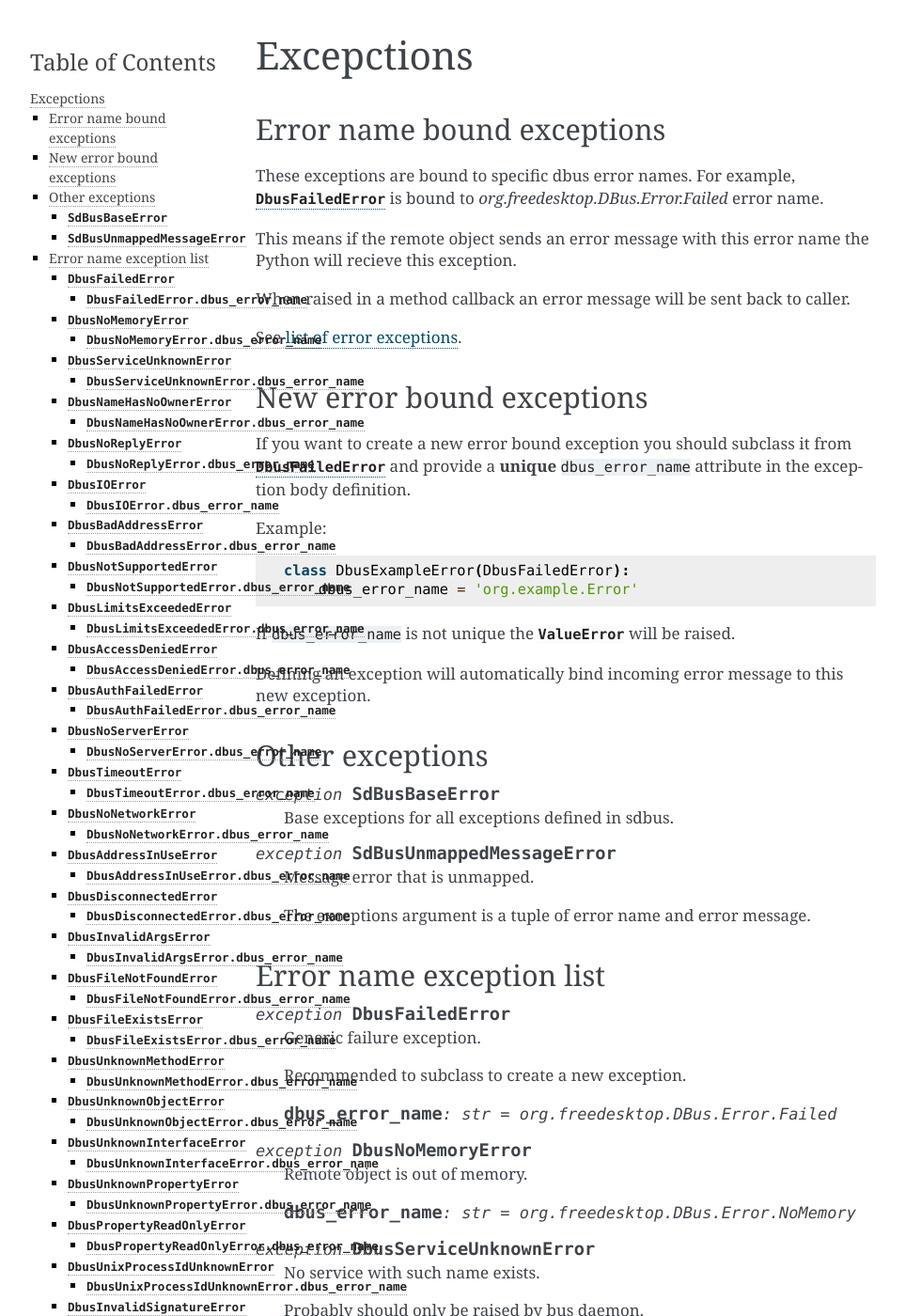
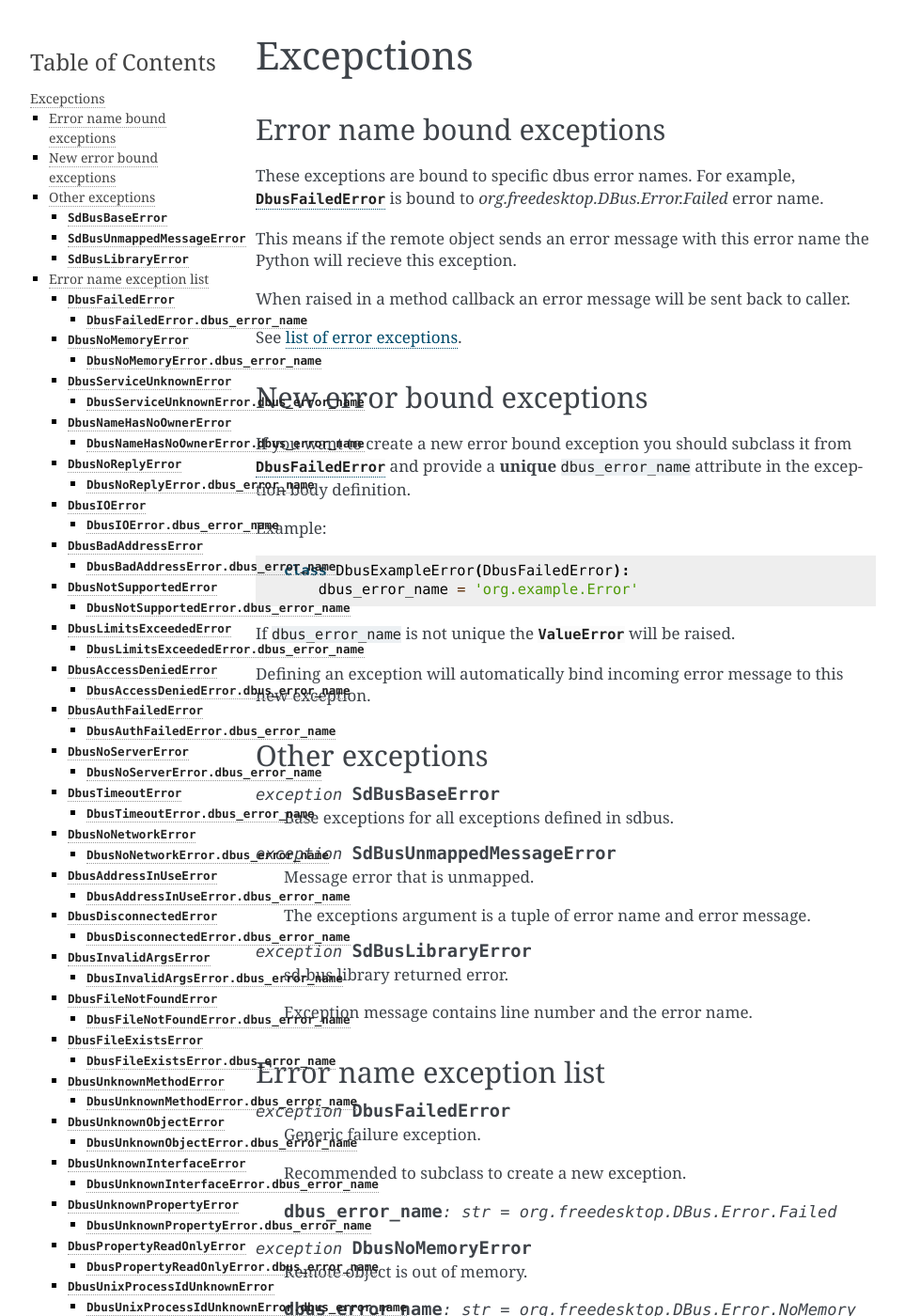
Before and after one commit to python-sdbus/python-sdbus, a Sphinx documentation site: the page built from docs/exceptions.rst, in a window 1280 px wide and 1400 px high. Shown: the whole window at 94% size, without its empty margins (148-1111 px from the left). Built offline with Sphinx 7.4.7, drawn with Linux system fonts in a browser that asks for light colours.

Commit message:
docs: Added SdBusLibraryError

```diff
--- a/docs/exceptions.rst
+++ b/docs/exceptions.rst
@@ -47,6 +47,13 @@ Other exceptions
 
     The exceptions argument is a tuple of
     error name and error message.
+
+.. py:exception:: SdBusLibraryError
+
+    sd-bus library returned error.
+
+    Exception message contains line number and the error name.
+
 
 .. _list of error exceptions:
 
```
